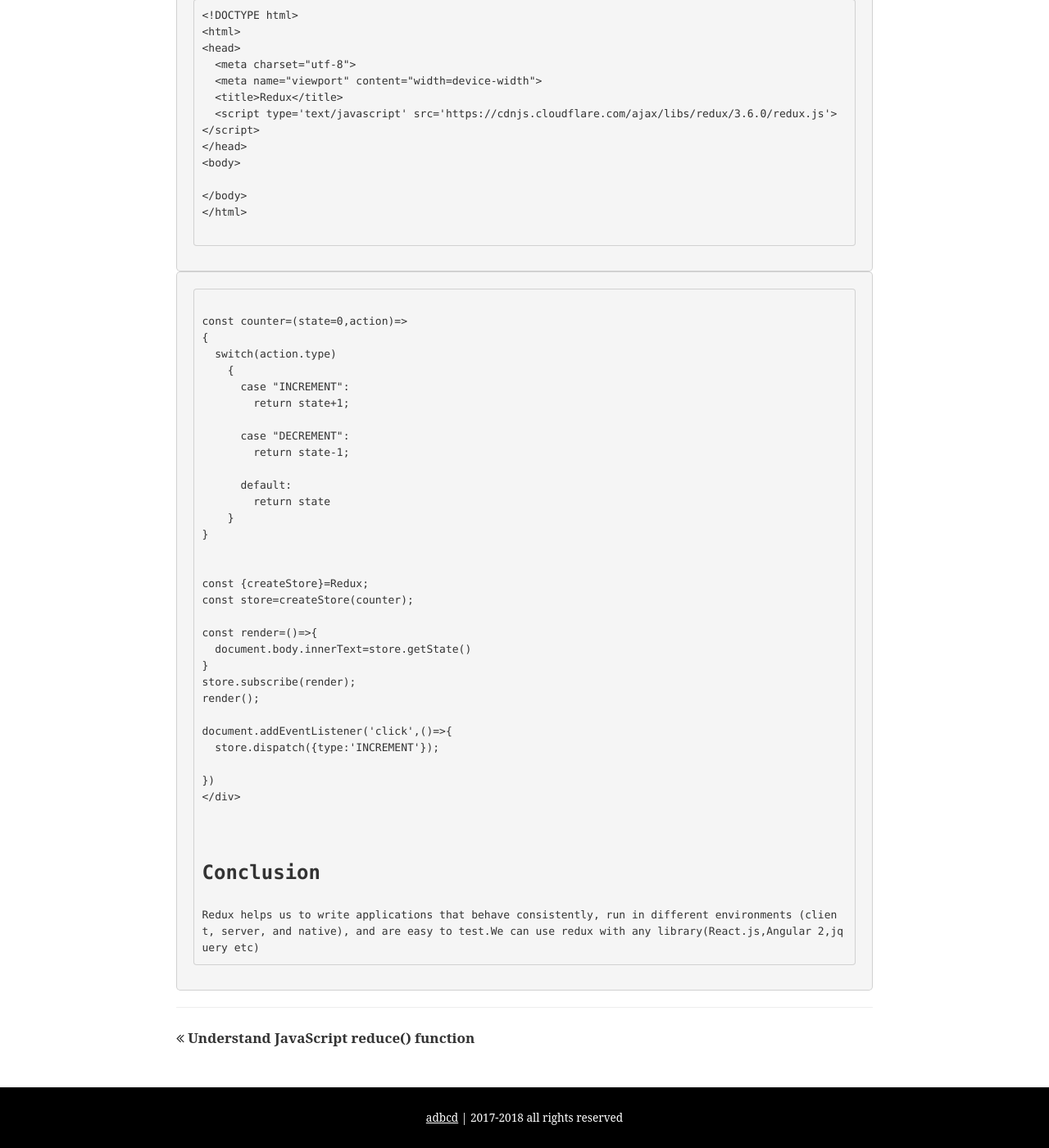
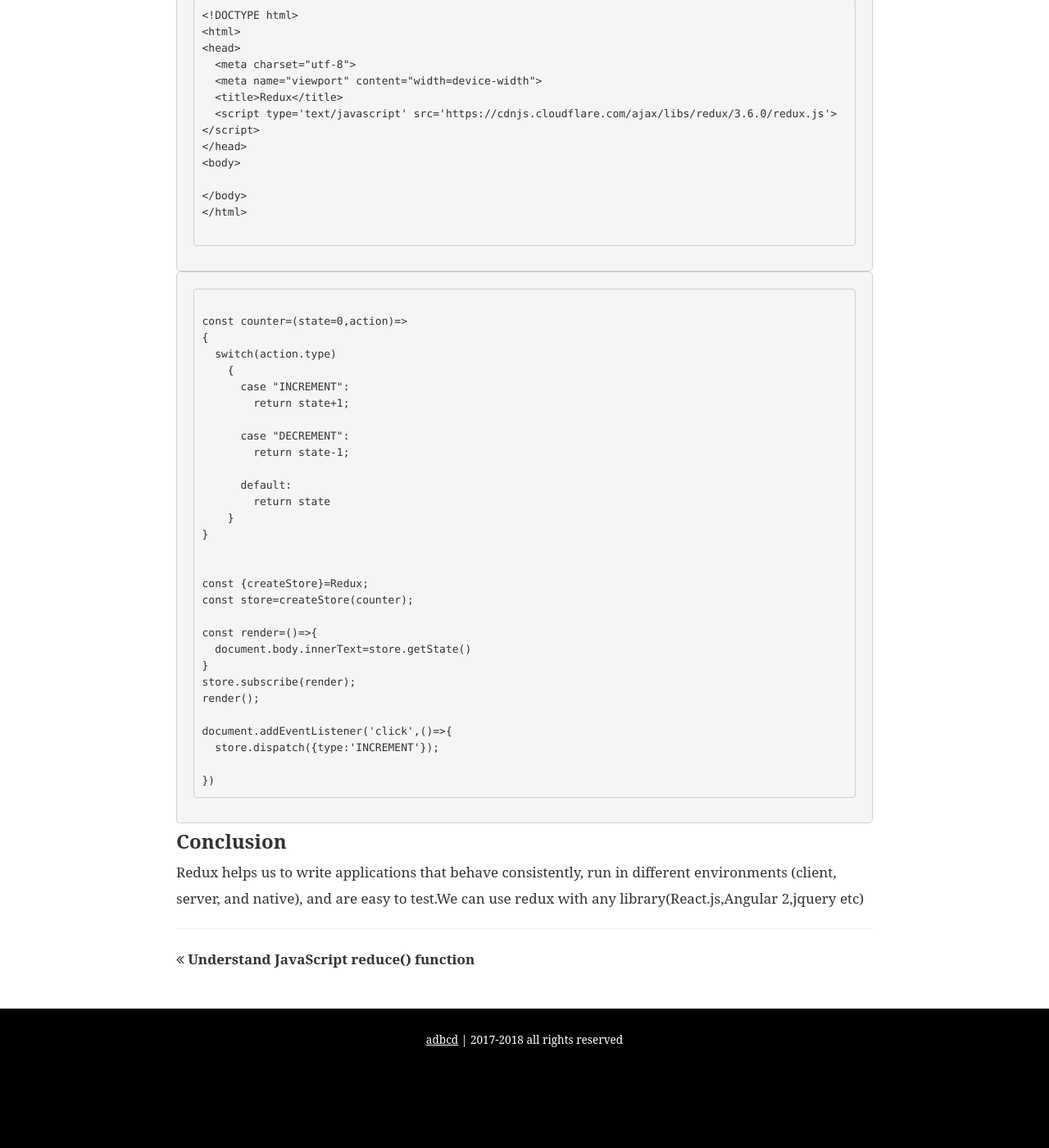
Before and after one commit to Vijayanpp/Scriptworlds, a Jekyll site: the page built from _posts/2017-01-11-redux.md, in a window 1280 px wide and 1400 px high, scrolled down 1811 px. Shown: the whole window at 82% size. Built offline with Jekyll 4.4.1, drawn with Linux system fonts in a browser that asks for light colours; some web fonts are replaced; after the commit the page ends 3116 px from its top, so only the background shows below that.

Commit message:
commiting

```diff
--- a/_posts/2017-01-11-redux.md
+++ b/_posts/2017-01-11-redux.md
@@ -101,6 +101,7 @@ document.addEventListener('click',()=>{
   store.dispatch({type:'INCREMENT'});
 
 })
+</pre>
 </div>
 
 
```
